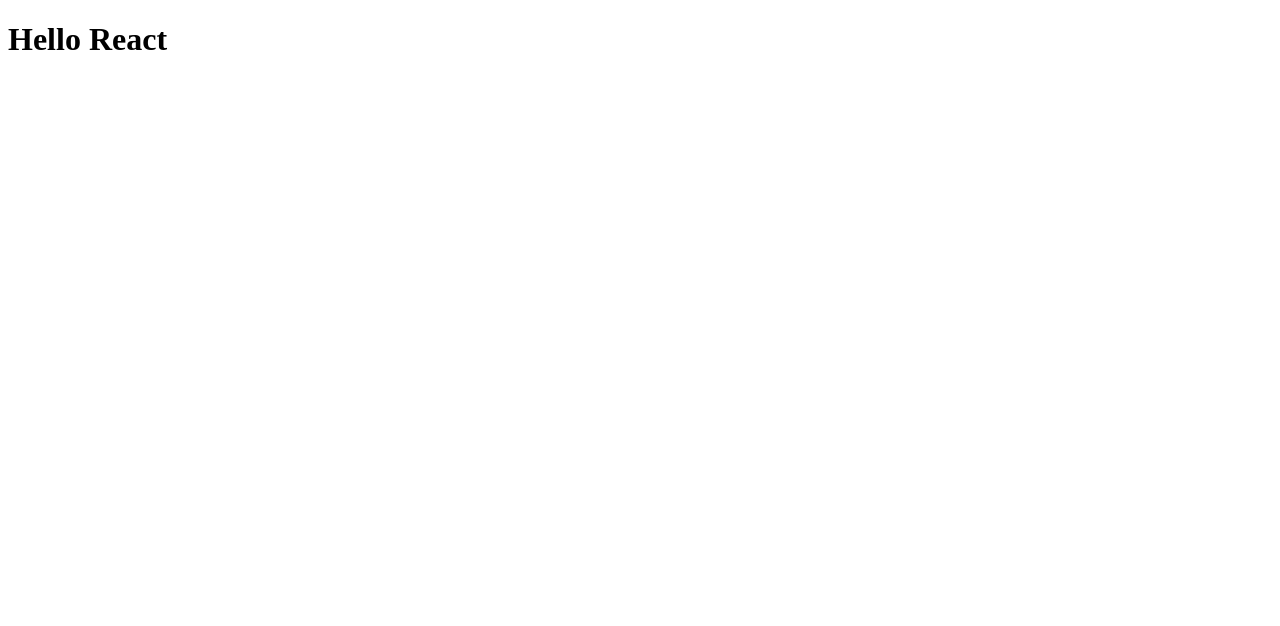
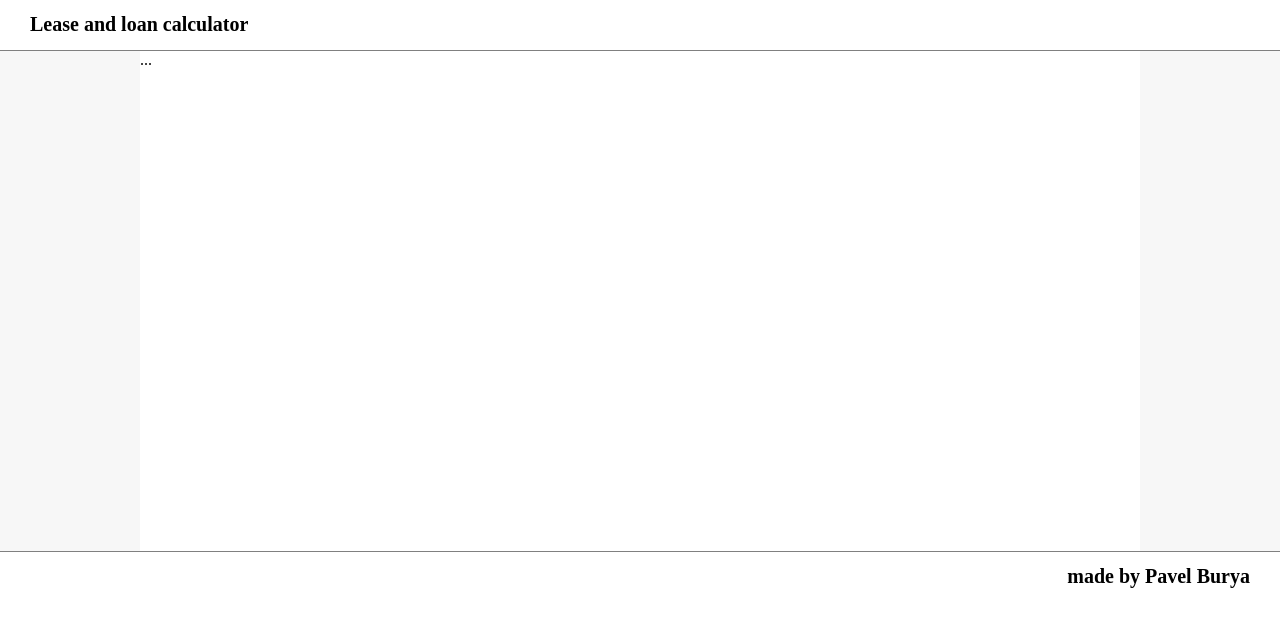
Before and after one commit to Pburua/lease-loan-calculator, a React app: page / in a window 1280 px wide. Built offline with nearby package versions, Linux system fonts and the light colour scheme.

Commit message:
feat: add styles loading

```diff
--- a/src/index.html
+++ b/src/index.html
@@ -2,9 +2,19 @@
 <html lang="en">
   <head>
     <meta charset="UTF-8">
-    <title>React webpack test</title>
+    <title>Lease and loan calculator</title>
   </head>
   <body>
-    <div id="app"></div>
+    <header>
+      <h1>Lease and loan calculator</h1>
+    </header>
+    <main>
+      <section>
+        <div id="app"></div>
+      </section>
+    </main>
+    <footer>
+      <h1>made by Pavel Burya</h1>
+    </footer>
   </body>
 </html>
--- a/src/index.js
+++ b/src/index.js
@@ -1,5 +1,6 @@
 import React from 'react';
 import ReactDOM from 'react-dom';
 import App from './js/components/App.js';
+import "./style.scss";
 
 ReactDOM.render(<App/> , document.getElementById('app'));
--- a/src/js/components/App.js
+++ b/src/js/components/App.js
@@ -2,9 +2,9 @@
 
 const App = () => {
   return (
-    <div>
-      <h1>Hello React</h1>
-    </div>
+    <>
+      <div>...</div>
+    </>
   )
 };
 
--- /dev/null
+++ b/src/style.scss
@@ -0,0 +1,40 @@
+
+body {
+ display: flex;
+ flex-direction: column;
+ margin: 0;
+}
+
+header, footer {
+ display: flex;
+ width: 100%;
+ height: 50px;
+
+ h1 {
+  margin-left: 30px;
+  margin-right: 30px;
+  font-size: 20px;
+ }
+}
+
+header {
+ border-bottom: 1px solid gray;
+}
+
+footer {
+ border-top: 1px solid gray;
+ justify-content: flex-end;
+}
+
+main {
+ width: 100%;
+ flex: 1;
+ background: #f7f7f7;
+}
+
+section {
+ width: 1000px;
+ height: 500px;
+ margin: auto;
+ background: white;
+}
--- a/webpack.config.js
+++ b/webpack.config.js
@@ -20,7 +20,15 @@
             presets: ['@babel/preset-react']
           }
         }
-      }
+      },
+      {
+        test: /\.scss$/,
+        use: [
+          'style-loader',
+          'css-loader',
+          'sass-loader',
+        ],
+      },
     ]
   },
 
```
Also changed, not shown: package.json (+8 -2 lines), 1 other file.
